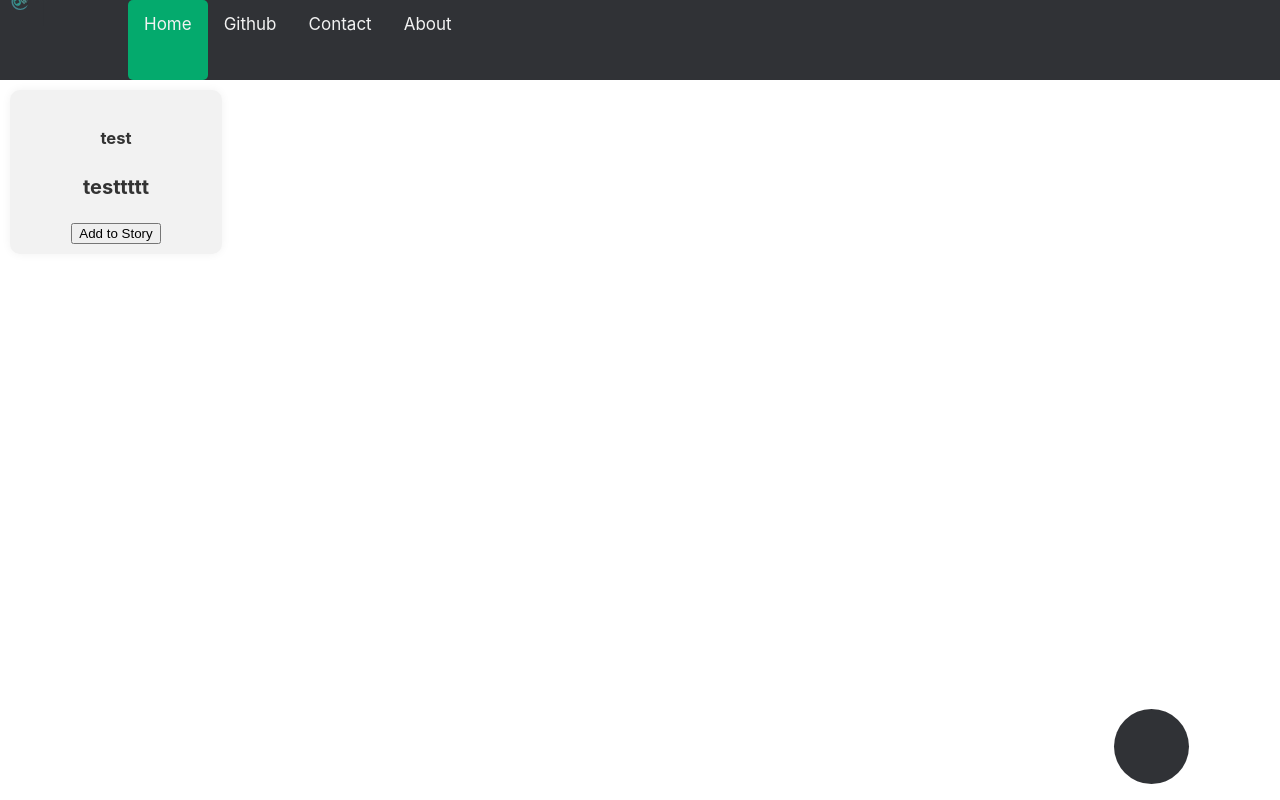
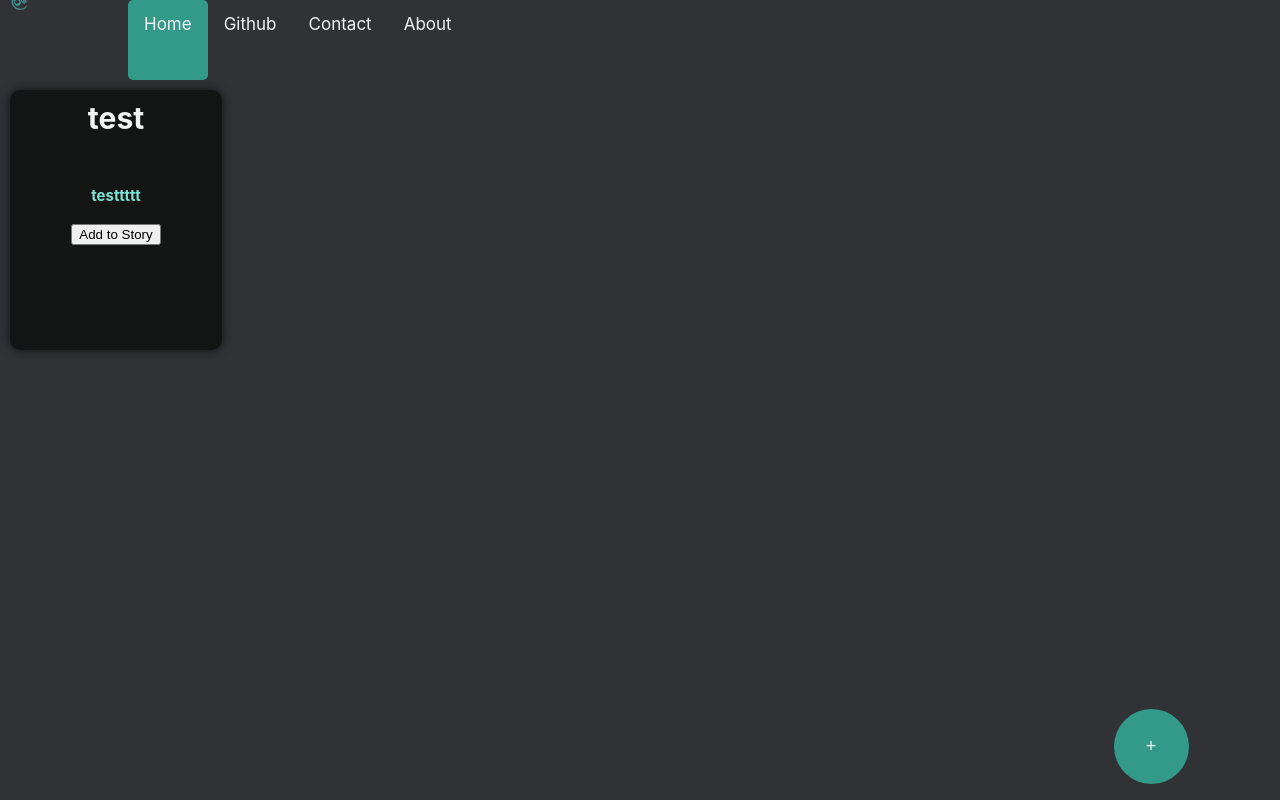
Before and after one commit to roythearsonist/OneWordStories, a React (Create React App) app in the folder one-word-stories/: page / in a window 1280 px wide. Built offline with nearby package versions, Linux system fonts and the light colour scheme.

Commit message:
Styling changes

```diff
--- a/one-word-stories/src/Components/ComponentCSS/card.css
+++ b/one-word-stories/src/Components/ComponentCSS/card.css
@@ -1,17 +1,29 @@
 .card{
     display: flex;
     flex-direction: column;
-    justify-content: center;
     align-items: center;
     width: 15%;
-    height: 10%;
-    background-color: #f2f2f2;
+    height: 30vh;
+    background-color: var(--card);
     border-radius: 10px;
-    box-shadow: 0px 0px 10px #f2f2f2;
+    box-shadow: 0px 0px 10px var(--card);
     margin: 10px;
     padding: 10px;
     font-size: 20px;
     font-weight: bold;
-    color: #333;
+    color: var(--text);
     cursor: pointer;
+    text-overflow: ellipsis;
+
 }
+.card-title{
+    font-size: 30px;
+    font-weight: bold;
+    color: var(--text);
+    margin-top:0px;
+
+}
+.card-text{
+    font-size: 15px;
+    color: var(--sub-text);
+}
--- a/one-word-stories/src/MainView.css
+++ b/one-word-stories/src/MainView.css
@@ -1,15 +1,21 @@
 .MainView {
   text-align: center;
 }
-.add-story-button {
+.button {
   width: 75px;
   height: 75px;
   border-radius: 100px;
-  background-color: #303236;
-  color: #fff;
+  background-color: var(--secondary);
+  color: var(--text);
   font-size: 18px;
   border:unset;
+}
+.add-story-button{
   position:absolute;
   bottom:2%;
   left:87%;
 }
+.button:active{
+  background-color: var(--text);
+  color: var(--secondary);
+}
--- a/one-word-stories/src/MainView.js
+++ b/one-word-stories/src/MainView.js
@@ -7,7 +7,7 @@ function MainView() {
     <div className="MainView">
       <div className='MainView-container'>
         <Modal></Modal>
-        <button className='add-story-button' ></button>
+        <button className='add-story-button button'>+</button>
         <div className='content-grid-container'>
           <div className='content-grid'>
 
--- a/one-word-stories/src/index.css
+++ b/one-word-stories/src/index.css
@@ -5,12 +5,14 @@ body {
     sans-serif;
   -webkit-font-smoothing: antialiased;
   -moz-osx-font-smoothing: grayscale;
+  background-color: var(--primary);
 }
 :root{
   --primary: #303236;
   --text: #f2f2f2;
-  --secondary: #04AA6D;
-  --card: #f2f2f2; /* TBD */
+  --secondary: #339989;
+  --card: #131515;
+  --sub-text: #7de2d1;
 }
 code {
   font-family: source-code-pro, Menlo, Monaco, Consolas, 'Courier New',
```
